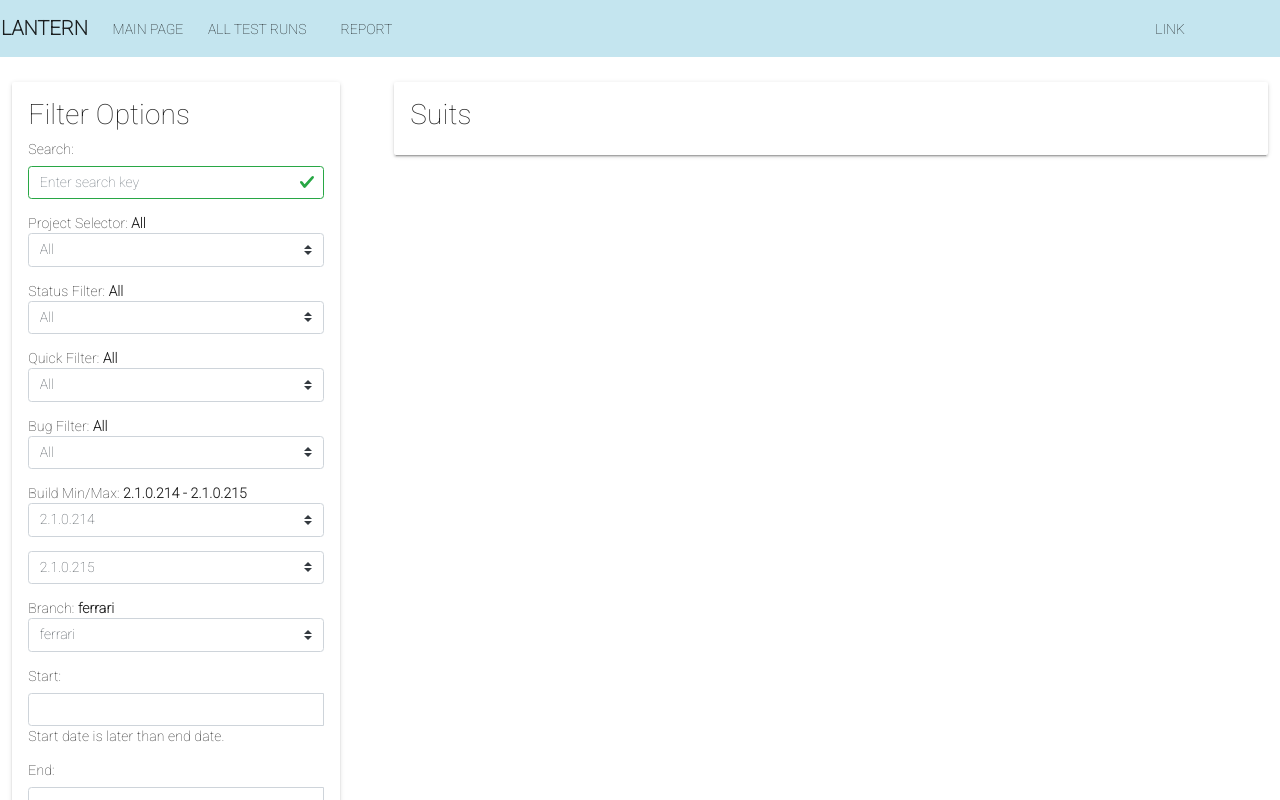
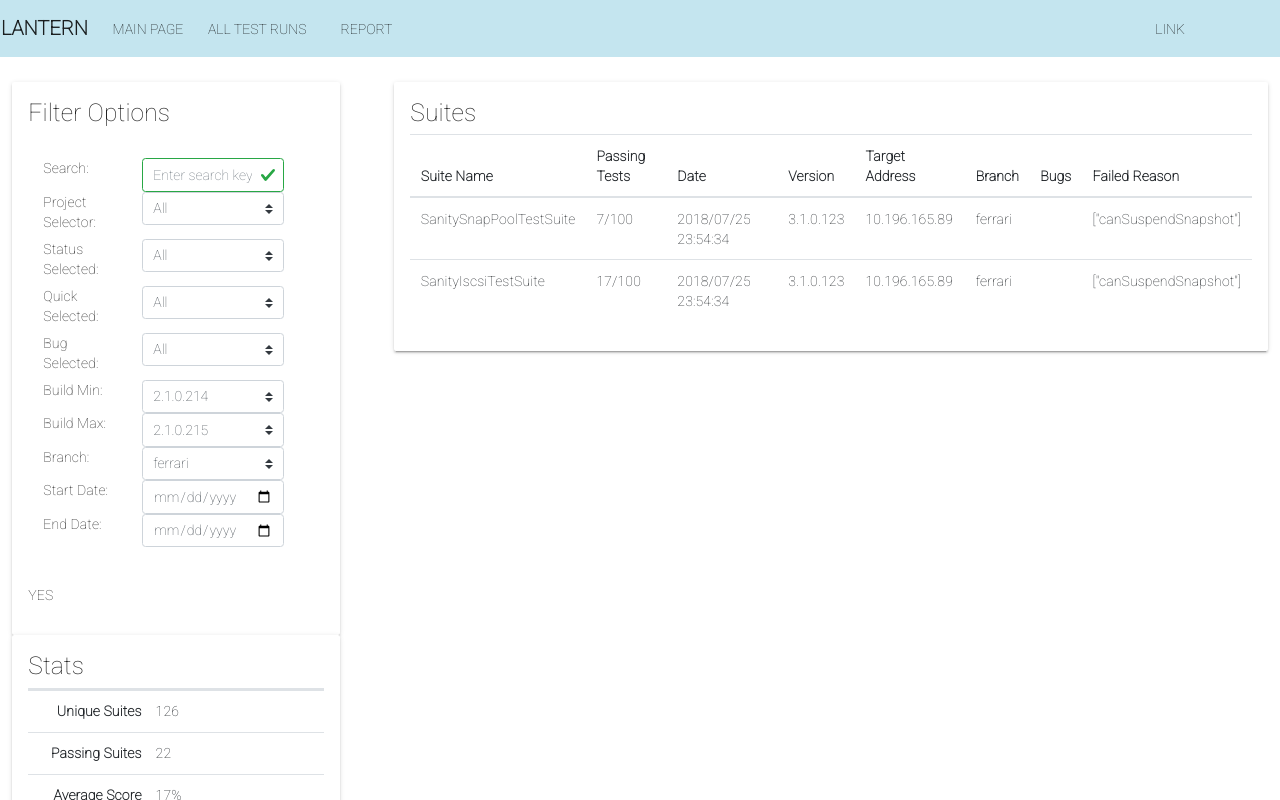
Before and after one commit to Light0617/VueApp, a Vue app: page / in a window 1280 px wide. Shown: the top 800 px of the page. Built offline with nearby package versions, Linux system fonts and the light colour scheme.

Commit message:
basic main page

```diff
--- a/src/components/FilterOptions.vue
+++ b/src/components/FilterOptions.vue
@@ -1,99 +1,75 @@
 <template>
     <div id="FilterOptions" class="FilterOptions">
         <form class="form-horizontal" role="form">
-        <h2>Filter Options</h2>
+        <h3>Filter Options</h3>
 
-        <b-form-group id="searchFilter"
-                      label="Search:"
-                      label-for="searchInput"
-                      :invalid-feedback="invalidSearchInput"
+        <b-form-group id="formGroup"
+                      :invalid-feedback="invalidInput"
                       :state="state">
-            <!--ng-change="searchTyped()"/>-->
-            <b-form-input id="searchInput" :state="state" v-model.trim="search" placeholder="Enter search key"/>
-        </b-form-group>
 
-        <div>
-            <!--class="form-control" ng-change="searchTyped()"/>-->
-            <div>Project Selector: <strong>{{ projectSelected }}</strong></div>
-            <b-form-select v-model="projectSelected" :options="projectOptions" class="mb-3" />
-        </div>
+            <b-container>
+                <b-row>
+                    <b-col sm="4"><label :for="searchInput">Search:</label></b-col>
+                    <b-col sm="7"><b-form-input id="searchInput" :state="state" v-model.trim="search" placeholder="Enter search key"/></b-col>
+                </b-row>
+                <b-row>
+                    <b-col sm="4"><label>Project Selector:</label></b-col>
+                    <b-col sm="7"><b-form-select v-model="projectSelected" :options="projectOptions"/></b-col>
+                </b-row>
 
-        <div>
-            <!--<select ng-model="statusFilter" ng-options="x for x in selectionStatusOptions" class="form-control"-->
-                    <!--ng-change="searchTyped()"/>-->
-            <div>Status Filter: <strong>{{ statusSelected }}</strong></div>
-            <b-form-select v-model="statusSelected" :options="statusOptions" class="mb-3" />
-        </div>
+                <b-row>
+                    <b-col sm="4"><label>Status Selected:</label></b-col>
+                    <b-col sm="7"><b-form-select v-model="statusSelected" :options="statusOptions"/></b-col>
+                </b-row>
 
-        <div>
-            <!--<select ng-model="selectionFilter" ng-options="x for x in selectionOptions" class="form-control"-->
-                    <!--ng-change="searchTyped()"/>-->
-            <div>Quick Filter: <strong>{{ quickSelected }}</strong></div>
-            <b-form-select v-model="quickSelected" :options="quickOptions" class="mb-3" />
-        </div>
+                <b-row>
+                    <b-col sm="4"><label>Quick Selected:</label></b-col>
+                    <b-col sm="7"><b-form-select v-model="quickSelected" :options="quickOptions"/></b-col>
+                </b-row>
 
-        <div>
-            <!--<select ng-model="bugFilter" ng-options="x for x in bugOptions" class="form-control"-->
-                    <!--ng-change="searchTyped()"/>-->
-            <div>Bug Filter: <strong>{{ bugSelected }}</strong></div>
-            <b-form-select v-model="bugSelected" :options="bugOptions" class="mb-3" />
-        </div>
+                <b-row>
+                    <b-col sm="4"><label>Bug Selected:</label></b-col>
+                    <b-col sm="7"><b-form-select v-model="bugSelected" :options="bugOptions"/></b-col>
+                </b-row>
 
-        <div>
-            <!--<select ng-model="buildMinFilter" ng-options="x for x in buildRangeOptions" class="form-control"-->
-                    <!--ng-change="applyFilters()"/>-->
-            <!--<select ng-model="buildMaxFilter" ng-options="x for x in buildRangeOptions" class="form-control"-->
-                    <!--ng-change="applyFilters()"/>-->
-            <div>Build Min/Max: <strong>{{ buildMinSelected }} - {{ buildMaxSelected }}</strong></div>
-            <b-form-select v-model="buildMinSelected" :options="buildOptions" class="mb-3" />
-            <b-form-select v-model="buildMaxSelected" :options="buildOptions" class="mb-3" />
-        </div>
+                <b-row>
+                    <b-col sm="4"><label>Build Min:</label></b-col>
+                    <b-col sm="7">
+                        <b-form-select v-model="buildMinSelected" :options="buildOptions"/>
+                    </b-col>
+                </b-row>
 
-        <div>
-            <!--<select ng-model="branchFilter" ng-options="x for x in branchOptions" class="form-control"-->
-                    <!--ng-change="applyFilters()"/>-->
-            <div>Branch: <strong>{{ branchSelected }}</strong></div>
-            <b-form-select v-model="branchSelected" :options="branchOptions" class="mb-3" />
-        </div>
+                <b-row>
+                    <b-col sm="4"><label>Build Max:</label></b-col>
+                    <b-col sm="7">
+                        <b-form-select v-model="buildMaxSelected" :options="buildOptions"/>
+                    </b-col>
+                </b-row>
 
-        <!--date picker-->
-            <div>
-                <!--<datepicker></datepicker>-->
-                <!--<vue-pikaday-->
-                        <!--v-model="now"-->
-                <!--/>-->
-            </div>
-        <b-form-group>
-            <label class="control-label col-xs-4">Start:</label>
-            <div class="col-xs-8 width-date-input">
-                <div class="input-group">
-                    <input type='text' id="sd" data-date-format="MM/DD/YYYY" class="form-control width-date-input"
-                           ng-model="startDate"
-                           ng-change="searchTyped()" datepicker-popup/>
-                    <span class="input-group-addon">
-                        <span class="glyphicon glyphicon-calendar"></span>
-                        </span>
-                </div>
-                <div ng-show="isBefore()">
-                    Start date is later than end date.
-                </div>
-            </div>
+                <b-row>
+                    <b-col sm="4"><label>Branch:</label></b-col>
+                    <b-col sm="7"><b-form-select v-model="branchSelected" :options="branchOptions"/></b-col>
+                </b-row>
 
-        </b-form-group>
-        <b-form-group>
-            <label class="control-label col-xs-4">End:</label>
-            <div class="col-xs-8 width-date-input">
-                <div class="input-group">
-                    <input type='text' id="ed" data-date-format="MM/DD/YYYY" class="form-control width-date-input"
-                           ng-model="endDate"
-                           ng-change="searchTyped()" datepicker-popup/>
-                    <span class="input-group-addon">
-                        <span class="glyphicon glyphicon-calendar"></span>
-                        </span>
-                </div>
-            </div>
+                <b-row>
+                    <b-col sm="4"><label>Start Date:</label></b-col>
+                    <b-col sm="7"><b-form-input v-model="startDateSelected" type="date"/></b-col>
+                </b-row>
+
+                <b-row>
+                    <b-col sm="4"><label>End Date:</label></b-col>
+                    <b-col sm="7"><b-form-input v-model="endDateSelected" type="date"/></b-col>
+                </b-row>
+
+
+            </b-container>
         </b-form-group>
         </form>
+        <div>
+            <p>{{startDateSelected}}</p>
+            <p>{{endDateSelected}}</p>
+            <p>{{endDateSelected >= startDateSelected ? 'YES' : 'NO'}}</p>
+        </div>
     </div>
 </template>
 
@@ -102,15 +78,13 @@
         name: "FilterOptions",
         computed: {
             state () {
-                return this.search.length >= 0 ? true : false
+                return this.startDateSelected <= this.endDateSelected ? true : false;
             },
-            invalidSearchInput () {
-                if (this.search.length >= 0) {
+            invalidInput () {
+                if (this.startDateSelected <= this.endDateSelected) {
                     return ''
-                } else if (this.search.length > 0) {
-                    return 'Enter at least 4 characters'
                 } else {
-                    return 'Please enter something'
+                    return 'Please start date should be earlier!';
                 }
             }
         },
@@ -124,6 +98,8 @@
                 branchSelected: 'ferrari',
                 buildMinSelected: '2.1.0.214',
                 buildMaxSelected: '2.1.0.215',
+                startDateSelected: '',
+                endDateSelected: '',
                 projectOptions: [
                     { value: 'All', text: 'All'},
                     { value: 'Ferrari', text: 'Ferrari'},
--- a/src/components/Stats.vue
+++ b/src/components/Stats.vue
@@ -1,6 +1,6 @@
 <template>
     <div id="Stats" class="Stats">
-        <h2>Stats</h2>
+        <h3>Stats</h3>
         <b-table stacked :items="stats"></b-table>
     </div>
 </template>
--- a/src/components/Suites.vue
+++ b/src/components/Suites.vue
@@ -1,12 +1,40 @@
 <template>
     <div id="Suits" class="Suits">
-        <h2>Suits</h2>
+        <h3>Suites</h3>
+        <b-table hover :items="suites"></b-table>
     </div>
 </template>
 
 <script>
+    const suites = [
+        {
+            'SuiteName' : 'SanitySnapPoolTestSuite',
+            'PassingTests' : '7/100',
+            'Date': '2018/07/25 23:54:34',
+            'Version': '3.1.0.123',
+            'TargetAddress': '10.196.165.89',
+            'Branch' : 'ferrari',
+            'Bugs': '',
+            'FailedReason' : '["canSuspendSnapshot"]'
+        },
+        {
+            'SuiteName' : 'SanityIscsiTestSuite',
+            'PassingTests' : '17/100',
+            'Date': '2018/07/25 23:54:34',
+            'Version': '3.1.0.123',
+            'TargetAddress': '10.196.165.89',
+            'Branch' : 'ferrari',
+            'Bugs': '',
+            'FailedReason' : '["canSuspendSnapshot"]'
+        }
+    ];
     export default {
-        name: "Suites"
+        name: "Suites",
+        data(){
+            return {
+                suites: suites
+            }
+        }
     }
 </script>
 
```
